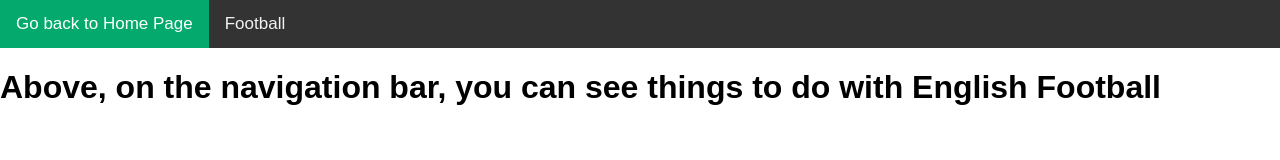
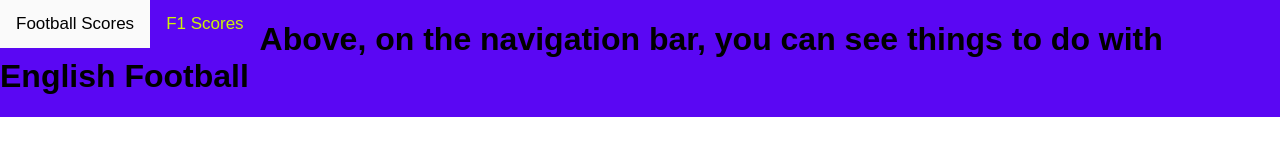
Before and after one commit to djbears/OneDrive-2023-07-09, a plain HTML site: page sport.html in a window 1280 px wide. Drawn offline with Linux system fonts and the light colour scheme.

Commit message:
Added 2 files: F1 Scores and Footy Scores.

```diff
--- a/sport.html
+++ b/sport.html
@@ -10,12 +10,12 @@ body {
 
 .topnav {
   overflow: hidden;
-  background-color: #333;
+  background-color: #5a07f3;
 }
 
 .topnav a {
   float: left;
-  color: #f2f2f2;
+  color: #cff304;
   text-align: center;
   padding: 14px 16px;
   text-decoration: none;
@@ -23,34 +23,21 @@ body {
 }
 
 .topnav a:hover {
-  background-color: #ddd;
+  background-color: #fafafa;
   color: black;
 }
 
 .topnav a.active {
-  background-color: #04AA6D;
-  color: white;
+  background-color: #1ac70b;
+  color: rgb(242, 245, 244);
 }
 </style>
 </head>
 <body>
 
 <div class="topnav">
-  <a class="active" href="index.html">Go back to Home Page</a>
- <a href="football.html"> Football</a>
-
-
-
-</div>
-
-<div style="padding-left:16px">
-
-</div>
-
-
-</div>
-
-    </body>
+<a href="Football Scores.html">Football Scores</a>
+<a href="F1 Scores and Historicial Scores.html"> F1 Scores</a>
 
 
 <h1>Above, on the navigation bar, you can see things to do with English Football</h1>
```
Also changed, not shown: F1 Scores and Historicial Scores.html (added, +7 -0 lines), Football Scores.html (added, +7 -0 lines), index.html (+1 -2 lines).
